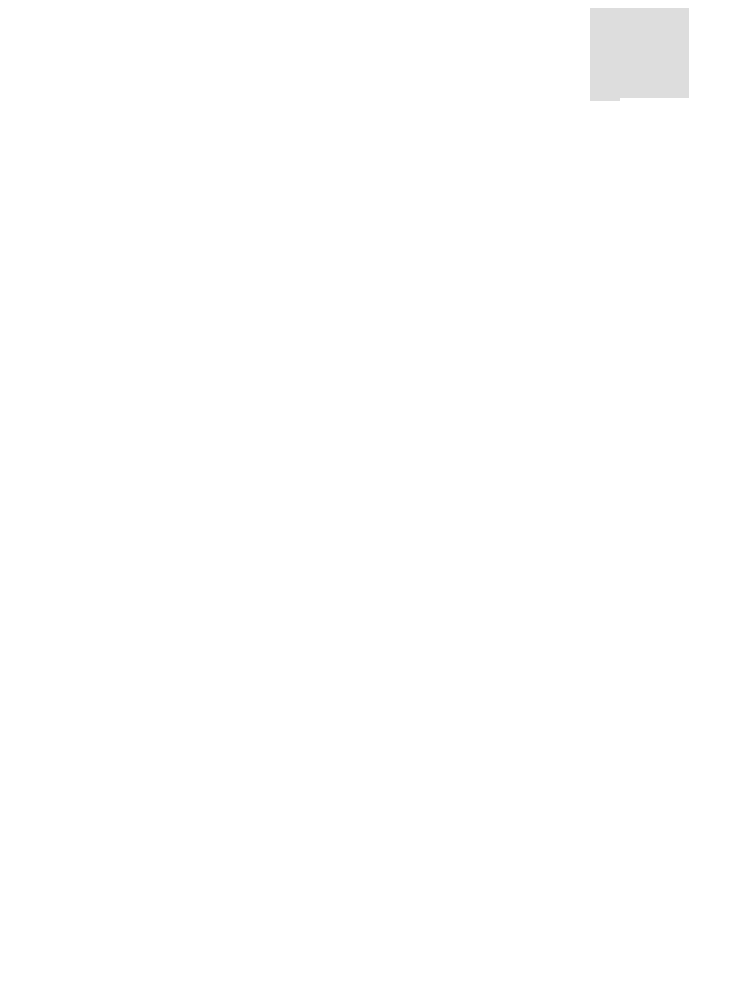
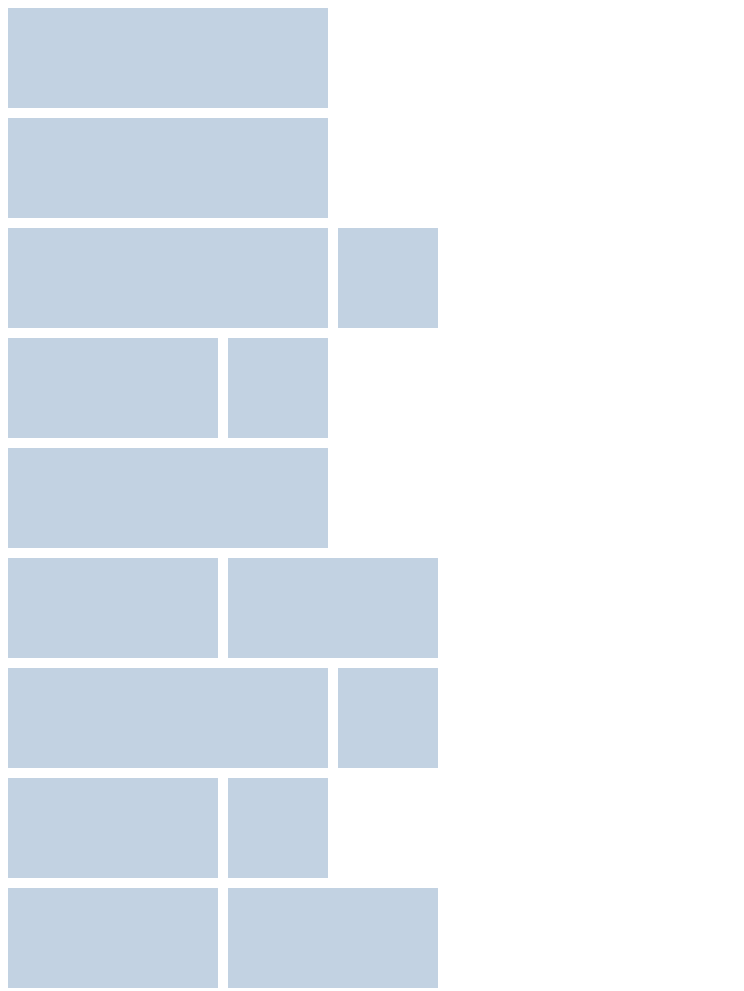
Before and after one commit to AndrewRevinsky/QWxkZWJhcmFu, a plain HTML site: page beta.html in a window 1280 px wide. Shown: the top 991 px of the page, without its empty margins (0-744 px from the left). Before the commit the page ends 800 px from the top, so only its background shows below. Drawn offline with nearby package versions, Linux system fonts and the light colour scheme; files that its build step writes are made by us from their sources.

Commit message:
Beta (card) project

```diff
--- a/beta.html
+++ b/beta.html
@@ -2,11 +2,11 @@
 <html>
 <head>
 	<title></title>
-	<link rel="stylesheet" href="static/css/alpha.css" />
+	<link rel="stylesheet" href="static/css/beta.css" />
 </head>
 <body>
-<div id="color_wrap"></div>
+<div id="card_wrap"></div>
 <script type="text/javascript" src="/static/libs/jquery/jquery-2.0.2.js"></script>
-<script type="text/javascript" src="/static/js/alpha.js"></script>
+<script type="text/javascript" src="/static/js/beta.js"></script>
 </body>
 </html>
--- /dev/null
+++ b/static/js/beta.js
@@ -0,0 +1,14 @@
+/**
+ * Created with JetBrains PhpStorm.
+ * User: ANDREW
+ * Date: 6/25/13
+ * Time: 2:07 AM
+ * To change this template use File | Settings | File Templates.
+ */
+$(function(){
+	var markup = [];
+	for(var i = 100; i; i--) {
+		markup.push('<div class="card c' + Math.floor(1 + Math.random() * 3) + '"></div>')
+	}
+	$('#card_wrap').html(markup.join(''));
+});
--- /dev/null
+++ b/static/less/beta/beta.less
@@ -0,0 +1,21 @@
+#card_wrap {
+	width: 440px;
+//	margin-right: -10px;
+	background-color: #f2f2f2;
+	.card {
+		float: left;
+		height: 100px;
+		margin-right: 10px;
+		margin-bottom: 10px;
+		background-color: #c2d2e2;
+	}
+	.c1 {
+		width: 100px;
+	}
+	.c2 {
+		width: 210px;
+	}
+	.c3 {
+		width: 320px;
+	}
+}
```
